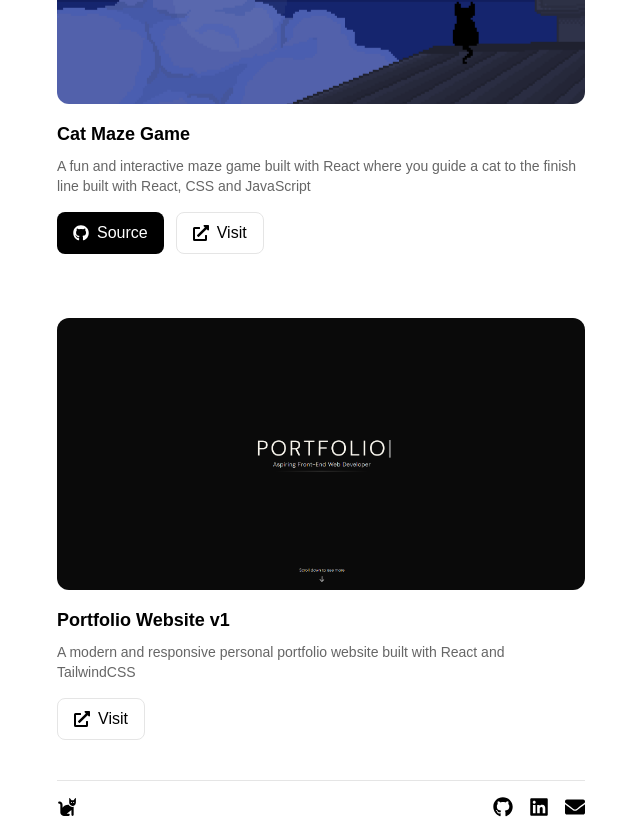
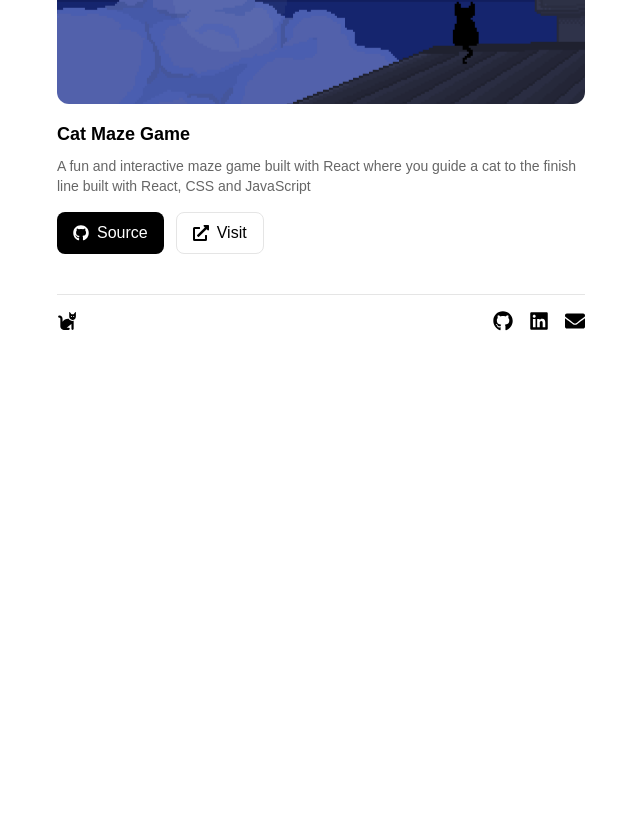
Before and after one commit to JasperTabin/Tabin-Portfolio-v2, a React (Vite) app: page /projects in a window 1280 px wide. Shown: the part 1200-2033 px from the top of the page, without its empty margins (319-959 px from the left). After the commit the page ends 1547 px from the top, so only its background shows below. Built offline with nearby package versions, Linux system fonts and the light colour scheme.

Commit message:
removed the 4th project

```diff
--- a/src/Data/ProjectData.js
+++ b/src/Data/ProjectData.js
@@ -10,6 +10,7 @@ export const defaultProjects = [
       { label: "Visit", url: "https://www.youtube.com/watch?v=FpUaKoGismA&ab_channel=JohnGabrielGerolia", type: "primary" },
     ],
   },
+
   {
     id: 2,
     title: "Urban Web",
@@ -20,6 +21,7 @@ export const defaultProjects = [
       { label: "Visit", url: "https://jaspertabin.github.io/LaboLinaw-Urban-Web/", type: "primary" },
     ],
   },
+
   {
     id: 3,
     title: "Cat Maze Game",
@@ -30,13 +32,5 @@ export const defaultProjects = [
       { label: "Visit", url: "https://jaspertabin.github.io/my-react-game/", type: "primary" },
     ],
   },
-  {
-    id: 4,
-    title: "Portfolio Website v1",
-    description: "A modern and responsive personal portfolio website built with React and TailwindCSS",
-    image: "/Desktop.png",
-    links: [
-      { label: "Visit", url: "https://tabin-portfolio.vercel.app/", type: "primary" },
-    ],
-  },
+
 ];
```
